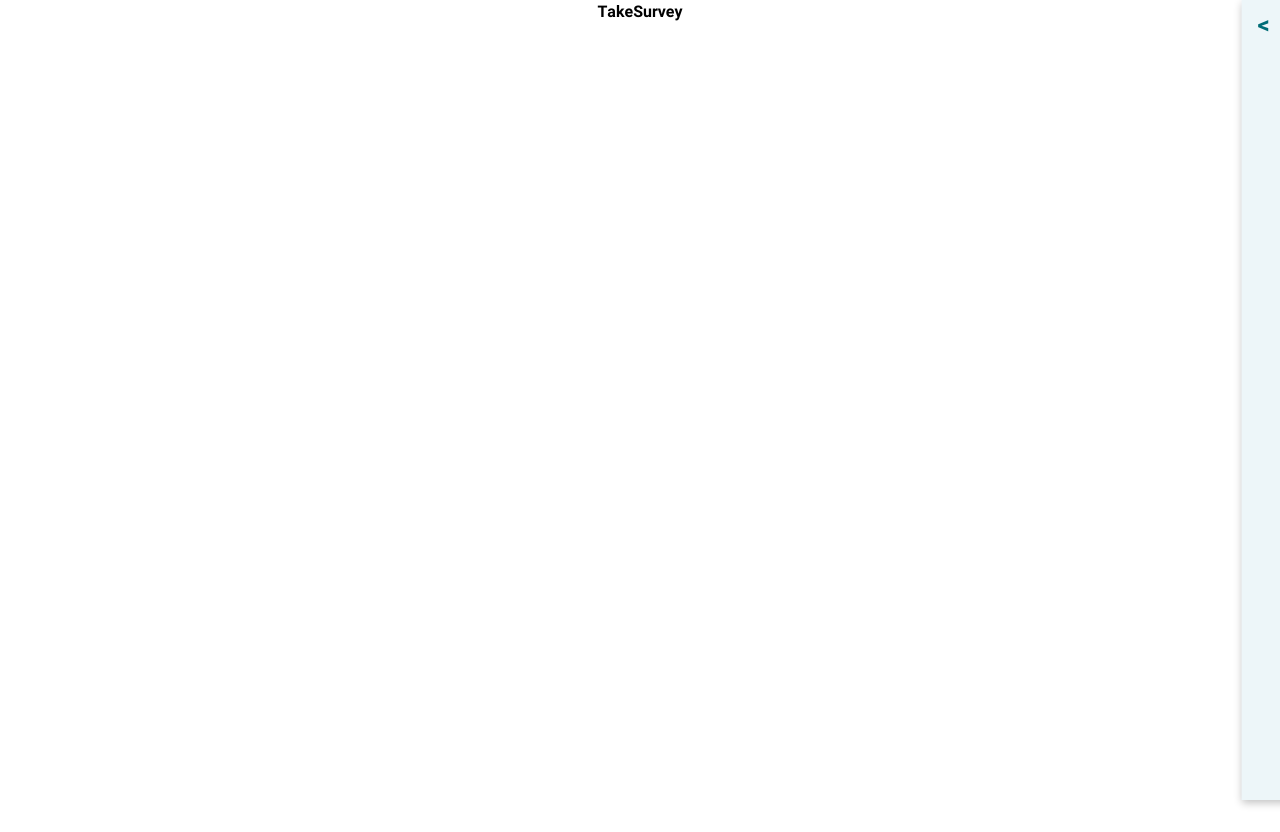
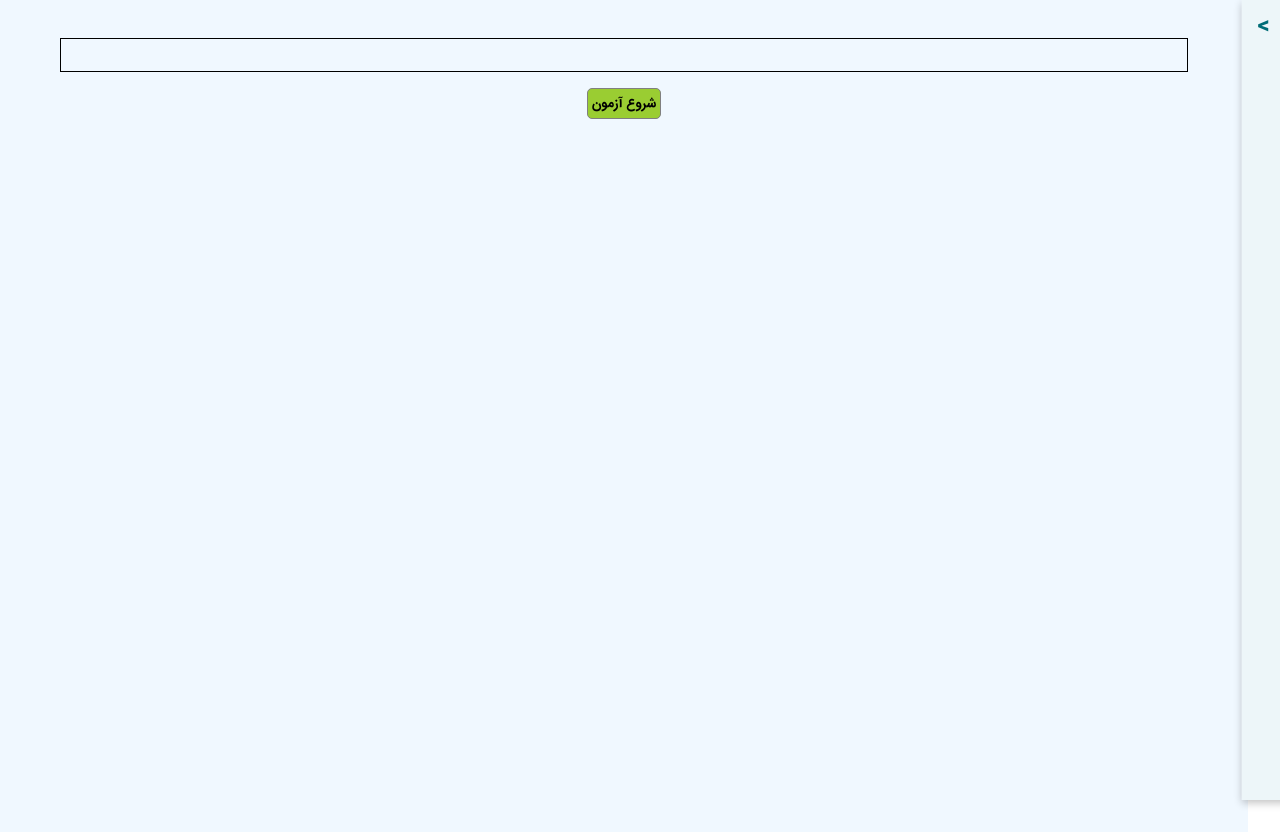
Before and after one commit to xekurt/s-form-builder, a React (Create React App) app: page /takesurvey/1 in a window 1280 px wide. Before the commit the page ends 800 px from the top, so only its background shows below. Built offline with nearby package versions, Linux system fonts and the light colour scheme.

Commit message:
fixed filter bugs

```diff
--- a/src/Components/Questions/styles.css
+++ b/src/Components/Questions/styles.css
@@ -64,6 +64,7 @@
 }
 .four__answer__template {
   display: flex;
+
   width: 24%;
   align-items: center;
   justify-content: flex-end;
--- a/src/Components/Sidebar/Index.jsx
+++ b/src/Components/Sidebar/Index.jsx
@@ -1,4 +1,4 @@
-import React from "react";
+import React, { useEffect } from "react";
 import { useState } from "react";
 import { Link, useLocation } from "react-router-dom";
 import profile from "../../assets/icons/user.png";
@@ -6,6 +6,10 @@ import "./styles.css";
 const Index = () => {
   const [showSidebar, setShowSidebar] = useState(false);
   const { pathname } = useLocation();
+
+  useEffect(() => {
+    setShowSidebar(false);
+  }, [pathname]);
 
   return (
     <div className={`sidebar__container ${showSidebar ? "" : "disable"}`}>
--- a/src/Components/SurveyForm/Index.jsx
+++ b/src/Components/SurveyForm/Index.jsx
@@ -20,6 +20,7 @@ const Index = ({ editSurvey, type }) => {
     startDate: "",
     endDate: "",
     picture: "",
+    questionIds: [],
   });
 
   const handleChangeInput = (e) => {
--- a/src/Pages/Exams/Exams.jsx
+++ b/src/Pages/Exams/Exams.jsx
@@ -16,7 +16,7 @@ const Exams = () => {
 
   // Filter all surveys and access exams
   useEffect(() => {
-    setExams(surveys.filter((survey) => survey.type === "exam"));
+    setExams(surveys?.filter((survey) => survey?.type === "exam"));
   }, [surveys]);
 
   const addQuestionModal = () => {
--- a/src/Pages/Questionnaire/Index.jsx
+++ b/src/Pages/Questionnaire/Index.jsx
@@ -15,8 +15,9 @@ const Index = () => {
 
   // Filter out questionnaires from surveys
   useEffect(() => {
+    console.info(surveys);
     setQuestionnaires(
-      surveys.filter((survey) => survey.type === "questionnaire")
+      surveys?.filter((survey) => survey?.type === "questionnaire")
     );
   }, [surveys]);
 
@@ -24,7 +25,7 @@ const Index = () => {
     dispatch(addModal({ name: "question", type: "questionnaire" }));
   };
   const addSurveyModal = () => {
-    dispatch(addModal({ name: "survey", type: "exams" }));
+    dispatch(addModal({ name: "survey", type: "questionnaire" }));
   };
 
   return (
--- a/src/Pages/TakeSurvey/TakeSurvey.jsx
+++ b/src/Pages/TakeSurvey/TakeSurvey.jsx
@@ -1,10 +1,136 @@
 import React from "react";
+import { useState } from "react";
+import { useEffect } from "react";
 import { useLocation } from "react-router-dom";
+import { useData } from "../../hooks/useData";
+import "./styles.css";
 
 const TakeSurvey = () => {
   const location = useLocation();
-  console.info(location);
-  return <div>TakeSurvey</div>;
+  const [data, setData] = useState({
+    surveyInfo: {},
+    surveyQuestions: [],
+  });
+  const [formStructure, setFormStructure] = useState([]);
+  const [started, setStarted] = useState(false);
+  const { surveys, questions } = useData();
+  console.info(formStructure);
+  useEffect(() => {
+    if (questions.length > 0 && surveys.length > 0) {
+      const surveyId = location.pathname.split("/")[2];
+      // find target survey
+      const survey = surveys.find((item) => item.id === surveyId);
+      const { questionIds } = survey;
+
+      let questionItems = [];
+      // find all question items and store them
+      questionIds.forEach((id) => {
+        questionItems.push(questions.find((item) => item.id === id));
+      });
+
+      let formObjects = [];
+      questionItems.forEach((item) => {
+        const { type, id } = item;
+
+        if (type === "descriptive") {
+          formObjects = [
+            ...formObjects,
+            { id, type: "text", label: item.title, value: "" },
+          ];
+        } else if (type === "fourAnswer") {
+          formObjects = [
+            ...formObjects,
+            {
+              id,
+              type: "four",
+              label: item.title,
+              options: item.options.map((opt) => ({ ...opt, value: false })),
+              valie: "",
+            },
+          ];
+        }
+      });
+      setFormStructure(formObjects);
+    }
+  }, [location, questions, surveys]);
+
+  const handleTextInput = (e) => {
+    const { id, value } = e.target;
+    setFormStructure(
+      formStructure.map((item) => {
+        if (item.id === id) {
+          return { ...item, value };
+        } else {
+          return item;
+        }
+      })
+    );
+  };
+  const renderQuestions = (item, index) => {
+    const { type } = item;
+    if (type === "text") {
+      return (
+        <div className="input__box" key={index}>
+          <label>
+            {item.label}
+            {item.defaultScore && (
+              <span>{` (${item?.defaultScore} نمره) `}</span>
+            )}
+          </label>
+          <input
+            id={item.id}
+            onChange={handleTextInput}
+            value={formStructure.find((form) => form.id === item.id).value}
+          />
+        </div>
+      );
+    } else if (type === "four") {
+      return (
+        <div className="question__content" key={item.id}>
+          <label>{item.label}</label>
+          {item.options.map((option) => (
+            <div key={option.title} className="four__answer__template">
+              <label htmlFor={item.id}>{option.title}</label>
+              <input
+                type="checkbox"
+                style={{ width: "26px" }}
+                id={item.id}
+                name={item.id}
+              />
+            </div>
+          ))}
+        </div>
+      );
+    }
+  };
+
+  return (
+    <section className="takesurvey__container page">
+      <div className="takesurvey__header">
+        <h3>{data.surveyInfo?.title}</h3>
+        <p>{data.surveyInfo?.desc}</p>
+      </div>
+      <div className="takesurvey__wrapper">
+        {formStructure.map(renderQuestions)}
+        <div className="takesurvey__buttons">
+          {!started && (
+            <button onClick={() => setStarted(true)}>شروع آزمون</button>
+          )}
+          {started && (
+            <div className="started__buttons">
+              <button id="end" onClick={() => setStarted(false)}>
+                پایان آزمون
+              </button>
+              <div>
+                <button id="next">سوال بعد</button>
+                <button id="prev">سوال قبل</button>
+              </div>
+            </div>
+          )}
+        </div>
+      </div>
+    </section>
+  );
 };
 
 export default TakeSurvey;
--- /dev/null
+++ b/src/Pages/TakeSurvey/styles.css
@@ -0,0 +1,62 @@
+.takesurvey__container {
+  display: flex;
+  flex-direction: column;
+  align-items: center;
+  justify-content: flex-start;
+}
+.takesurvey__header {
+}
+.takesurvey__header p {
+  margin-top: 0.4rem;
+}
+.takesurvey__wrapper {
+  width: 90%;
+  max-height: 80%;
+  margin: 1rem;
+  border: 1px solid black;
+  padding: 1rem;
+  position: relative;
+}
+.takesurvey__buttons {
+  width: 100%;
+  position: absolute;
+  bottom: -4rem;
+  right: 0;
+}
+.takesurvey__buttons button {
+  background-color: yellowgreen;
+  margin: 1rem;
+}
+
+.started__buttons {
+  display: flex;
+  width: 100%;
+
+  justify-content: space-between;
+}
+#next {
+}
+#prev {
+}
+#end {
+  background-color: crimson;
+  color: white;
+}
+
+.input__box {
+  display: flex;
+  flex-direction: column;
+  align-items: flex-end;
+}
+.input__box label {
+  margin: 0.4rem;
+}
+.input__box span {
+  font-size: 12px;
+  color: gray;
+}
+
+.four__input {
+  display: flex;
+  flex-direction: column;
+}
--- a/src/Store/Slices/MainSlice.js
+++ b/src/Store/Slices/MainSlice.js
@@ -79,39 +79,30 @@ export const mainSlice = createSlice({
         }
         return question;
       });
-    },
-    sortQuestions: (state, action) => {
-      const { payload } = action;
-      if (payload.parentId.length > 0) {
-        const { parentId, origin, destination } = payload;
       state.surveys = state.surveys.map((survey) => {
-          if (survey.id === parentId) {
-            const orgIndex = survey.questions.findIndex(
-              (item) => item.id === origin
-            );
-            const destIndex = survey.questions.findIndex(
-              (item) => item.id === destination
-            );
-            const temp = survey.questions[orgIndex];
-            survey.questions[orgIndex] = survey.questions[destIndex];
-            survey.questions[destIndex] = temp;
-            return survey;
+        if (
+          survey.id === destinationId &&
+          !survey.questionIds.includes(questionId)
+        ) {
+          return {
+            ...survey,
+            questionIds: [...survey.questionIds, questionId],
+          };
         } else {
           return survey;
         }
       });
-      } else {
+    },
+    sortQuestions: (state, action) => {
+      const { payload } = action;
       const { origin, destination } = payload;
-        const orgIndex = state.questions.findIndex(
-          (item) => item.id === origin
-        );
+      const orgIndex = state.questions.findIndex((item) => item.id === origin);
       const destIndex = state.questions.findIndex(
         (item) => item.id === destination
       );
       const temp = state.questions[orgIndex];
       state.questions[orgIndex] = state.questions[destIndex];
       state.questions[destIndex] = temp;
-      }
     },
   },
 });
--- a/src/hooks/useData.js
+++ b/src/hooks/useData.js
@@ -4,6 +4,7 @@ export const useData = () => {
   const { surveys, questions } = useSelector((state) => {
     return state.main;
   });
+
   return {
     surveys,
     questions,
```
Lines whose indentation alone changed are shown as unchanged.
